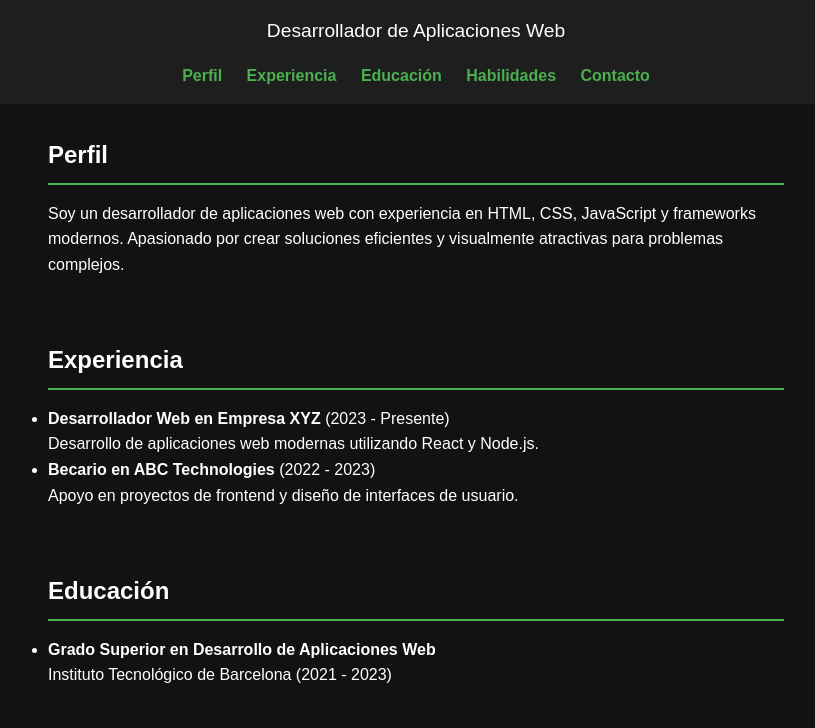
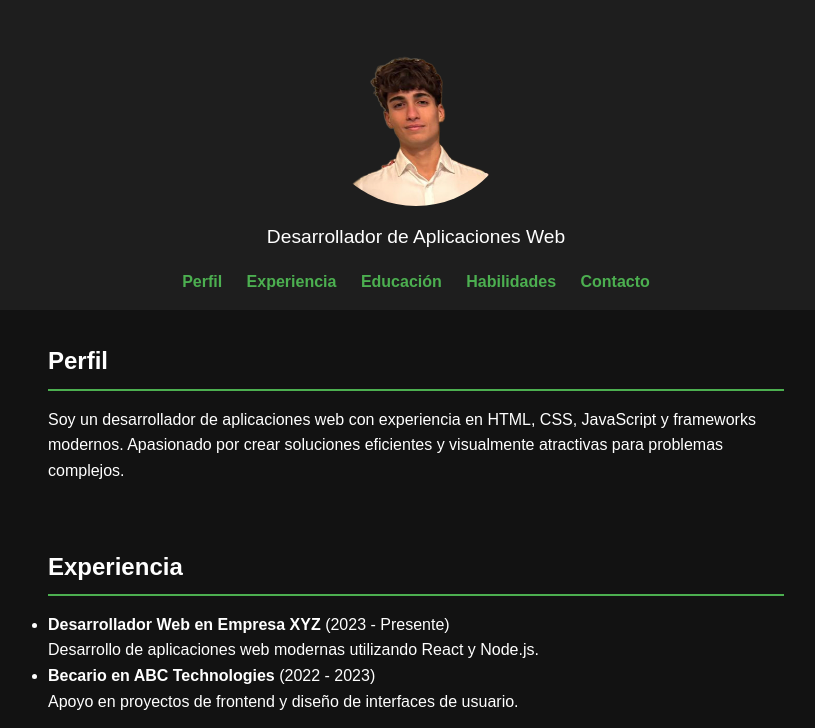
Before and after one commit to xZeiwan/xZeiwan.github.io, a plain HTML site: page index.html in a window 1280 px wide. Shown: the part 72-800 px from the top of the page, without its empty margins (224-1039 px from the left). Drawn offline with Linux system fonts and the light colour scheme.

Commit message:
Cambios introduccion foto

```diff
--- a/index.html
+++ b/index.html
@@ -9,6 +9,7 @@
 <body>
     <header>
         <h1>Enrique Gómez</h1>
+        <img src="1736967327255.png" alt="Foto de Enrique Gómez" style="max-width: 200px; border-radius: 50%;">
         <p>Desarrollador de Aplicaciones Web</p>
         <nav>
             <a href="#perfil">Perfil</a>
```
